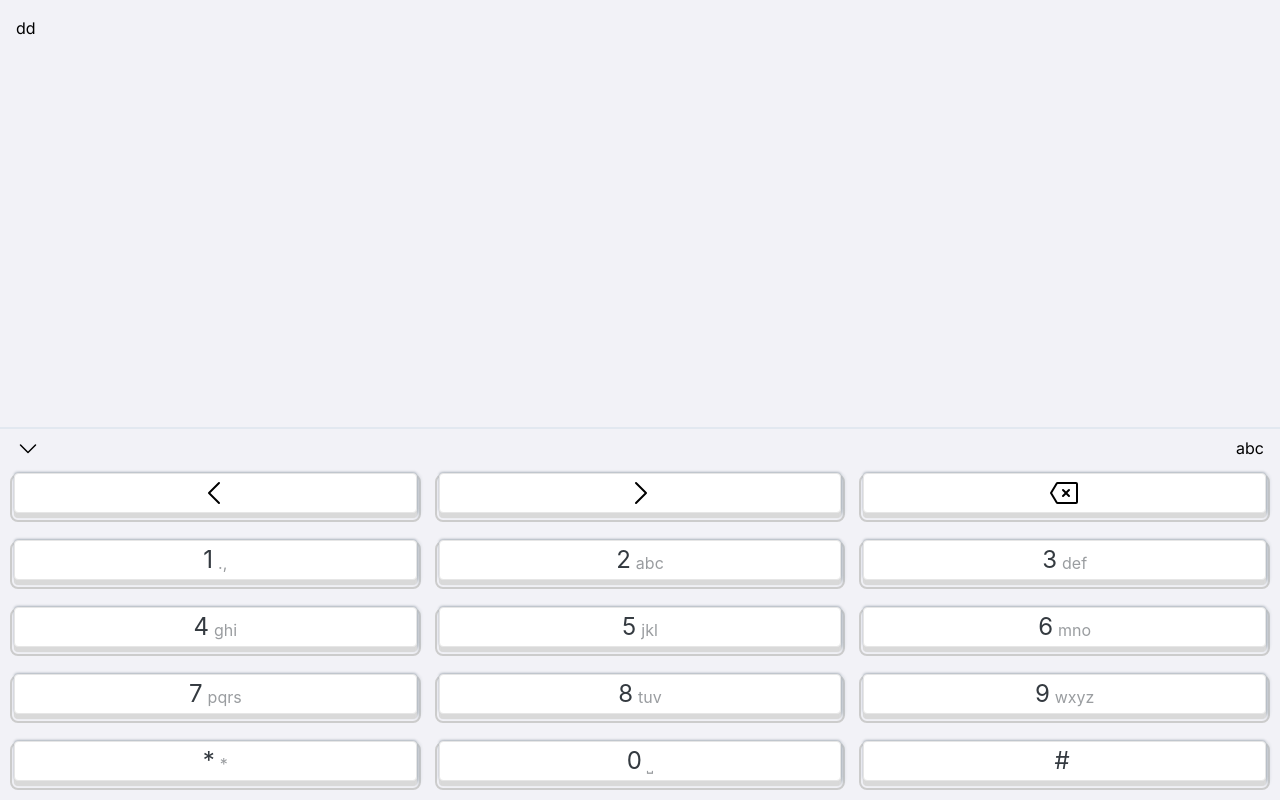
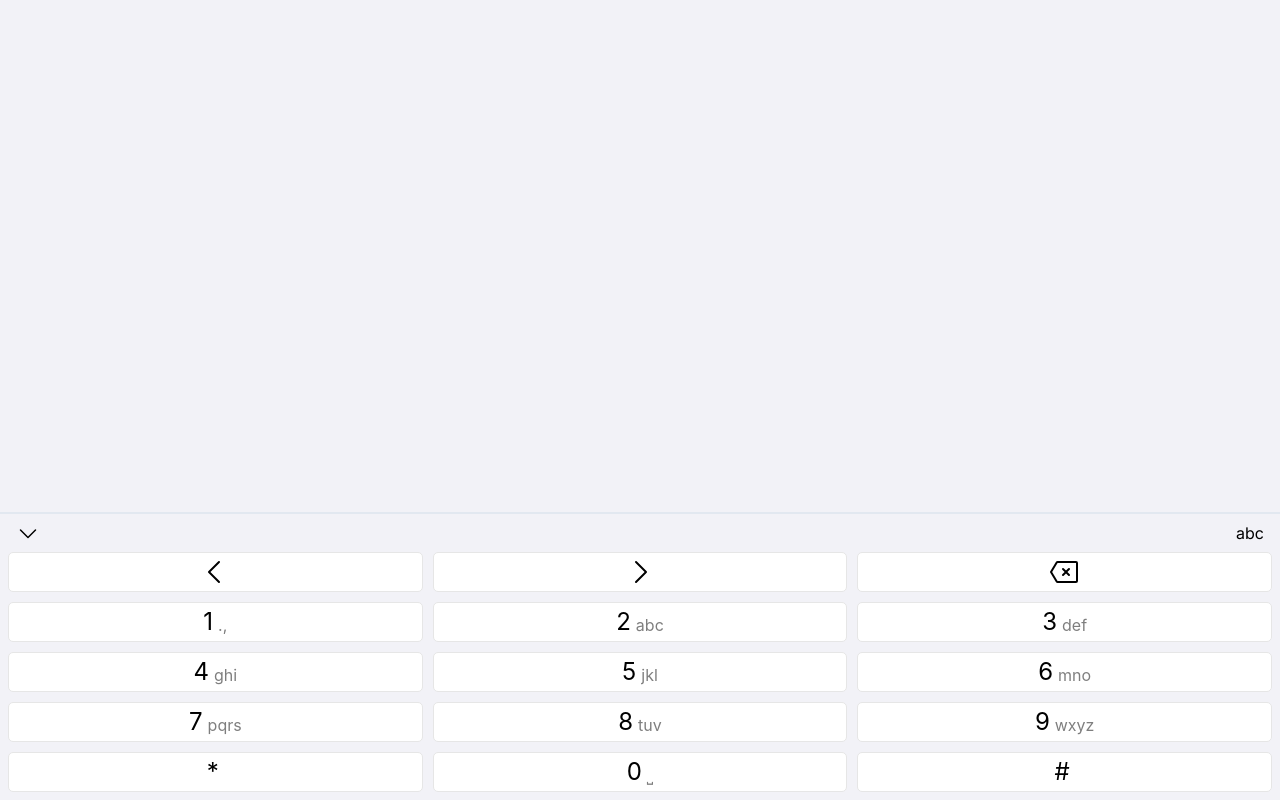
Before and after one commit to PeoplePlusAI/sunva-frontend, a Next.js app: page /home in a window 1280 px wide. Built offline with nearby package versions, Linux system fonts and the light colour scheme.

Commit message:
fix: keyboard delay

```diff
--- /dev/null
+++ b/src/app/components/TTS/TtsSection.tsx
@@ -0,0 +1,57 @@
+import "./style.css"
+import {CaretDownIcon} from "@/app/components/Icons";
+import {useRef, useState} from "react";
+import {TInputModes} from "@/lib/types";
+import {keyPressFunc} from "@/app/components/keyboard/keyPressFunc";
+import Keyboard, {keyboardKeys} from "@/app/components/keyboard/Keyboard";
+import {sanitizeHTML} from "@/lib/utils";
+
+function useKeypad() {
+    const [mode, setMode] = useState<TInputModes>('abc');
+    const [text, setText] = useState('');
+    const [cursor, setCursor] = useState(0);
+    function cycleMode() {
+        if (mode[0] === 'a') {
+            setMode('ABC');
+        } else if (mode[0] == 'A') {
+            setMode('123');
+        } else {
+            setMode('abc');
+        }
+    }
+
+    const handleKeyPress = (key: string) => keyPressFunc(key, mode, text, setText, cursor, setCursor, keyboardKeys)
+
+    return {mode, text, setText, cycleMode, handleKeyPress, cursor, setCursor};
+}
+
+export default function TtsSection() {
+    const displayRef = useRef<HTMLParagraphElement>(null);
+
+    const {mode, text, setText, cycleMode, handleKeyPress, cursor, setCursor} = useKeypad();
+
+    if (displayRef.current) {
+        const sanitizedText = sanitizeHTML(text)
+
+        displayRef.current.innerHTML = `${sanitizedText.substring(0, cursor).replace(/ /g, '&nbsp;')}<span id="text-cursor"></span>${sanitizedText.substring(cursor).replace(/ /g, '&nbsp;')}`;
+    }
+
+    return <div className="fixed inset-0 bg-brand-bg z-20 flex flex-col">
+        <div className="flex-1 w-full p-4 text-display" ref={displayRef}></div>
+
+        <div className="h-[40px] w-full border-t-2 flex items-center justify-between px-4">
+            <CaretDownIcon size={24}/>
+            <button onClick={cycleMode}>
+                {mode}
+            </button>
+        </div>
+        <Keyboard
+            text={text}
+            setText={setText}
+            handleKeyPress={handleKeyPress}
+            mode={mode}
+            cursor={cursor}
+            setCursor={setCursor}
+        />
+    </div>
+}
--- /dev/null
+++ b/src/app/components/TTS/style.css
@@ -0,0 +1,22 @@
+
+.text-display {
+    text-wrap: wrap;
+    word-wrap: break-word;
+    white-space: normal;
+    overflow-wrap: break-word;
+}
+
+#text-cursor {
+    width: 1px;
+    margin-bottom: -2px;
+    height: 15px;
+    background: rgba(100, 100, 100, 0.8);
+    display: inline-block;
+    animation: blink 1s step-end infinite;
+}
+
+@keyframes blink {
+    50% {
+        background-color: transparent;
+    }
+}
--- a/src/app/components/TtsSection.tsx
+++ /dev/null
@@ -1,51 +0,0 @@
-import "./keyboard/keyboard.css"
-import {CaretDownIcon} from "@/app/components/Icons";
-import {useState} from "react";
-import {TInputModes} from "@/lib/types";
-import {keyPressFunc} from "@/app/components/keyboard/keyPressFunc";
-import Keyboard, {keyboardKeys} from "@/app/components/keyboard/Keyboard";
-
-
-function useKeypad() {
-    const [mode, setMode] = useState<TInputModes>('abc');
-    const [text, setText] = useState('dd');
-
-    function cycleMode() {
-        if (mode[0] === 'a') {
-            setMode('ABC');
-        } else if (mode[0] == 'A') {
-            setMode('123');
-        } else {
-            setMode('abc');
-        }
-    }
-
-    const handleKeyPress = (key: string) => keyPressFunc(key, mode, setText, text, keyboardKeys)
-
-    return {mode, text, setText, cycleMode, handleKeyPress};
-}
-
-export default function TtsSection() {
-    const {mode, text, setText, cycleMode, handleKeyPress} = useKeypad();
-
-
-
-    return <div className="fixed inset-0 bg-brand-bg z-20 flex flex-col">
-        <div className="flex-1 w-full p-4">
-            {text ?
-                text :
-                <label className="mt-10 opacity-50 text-[24px]">Type...</label>
-            }
-        </div>
-
-        <div className="h-[40px] w-full border-t-2 flex items-center justify-between px-4">
-            <CaretDownIcon size={24}/>
-            <button onClick={cycleMode}>
-                {mode}
-            </button>
-        </div>
-        <Keyboard setText={setText} handleKeyPress={handleKeyPress} backspaceHandle={() => {
-            setText(text.slice(0, -1));
-        }} mode={mode}/>
-    </div>
-}
--- a/src/app/components/keyboard/Keyboard.tsx
+++ b/src/app/components/keyboard/Keyboard.tsx
@@ -1,9 +1,7 @@
-import "./keyboard.css"
 import "./style.css"
 import {StateSetter, TInputModes, TKeyboardKeys} from "@/lib/types";
 import {BackspaceIcon, CaretLeftIcon, CaretRightIcon} from "@/app/components/Icons";
 import {memo} from "react";
-
 
 export const keyboardKeys: TKeyboardKeys = {
     '1': ['.', ','],
@@ -15,34 +13,48 @@ export const keyboardKeys: TKeyboardKeys = {
     '7': ['p', 'q', 'r', 's'],
     '8': ['t', 'u', 'v'],
     '9': ['w', 'x', 'y', 'z'],
-    '*': ['*'],
 };
 
 const keyboard_keys = Object.keys(keyboardKeys);
 
-function Keyboard({setText, handleKeyPress, mode, backspaceHandle}: {
+function Keyboard({text, setText, handleKeyPress, mode, cursor, setCursor}: {
+    text: string,
     setText: StateSetter<string>,
     handleKeyPress: (key: string) => void,
     mode: TInputModes,
-    backspaceHandle: () => void
+    cursor: number,
+    setCursor: StateSetter<number>,
 }) {
-    console.log("Rendered");
+
 
     return <div className="keyboard-cont w-full h-fit">
-        <button className="kbc-button keys">
+        <button className="keys" onClick={() => {
+            console.log(cursor, "condition: ", cursor > 0)
+            if (cursor > 0)
+                setCursor((prevState) => prevState - 1);
+            console.log("After: ", cursor)
+
+        }}>
             <CaretLeftIcon/>
         </button>
-        <button className="kbc-button keys">
+        <button className="keys" onClick={() => {
+            if (cursor <= text.length - 1)
+                setCursor((prevState) => prevState + 1);
+        }}>
             <CaretRightIcon/>
         </button>
-        <button className="kbc-button keys" onClick={backspaceHandle}>
+        <button className="keys" onClick={() => {
+            setText(text.slice(0, -1));
+            if (cursor !== 0)
+                setCursor((prevState) => prevState - 1);
+        }}>
             <BackspaceIcon/>
         </button>
         {
             keyboard_keys.map((key, i) => {
                 let alphabets = keyboardKeys[key].join('');
 
-                return <button className="keys kbc-button" key={i} onClick={() => {
+                return <button className="keys num-keys" key={i} onClick={() => {
                     handleKeyPress(key);
                 }}>
                     <span className="value">{key}</span>
@@ -50,16 +62,24 @@ function Keyboard({setText, handleKeyPress, mode, backspaceHandle}: {
                 </button>
             })
         }
-        <button className="keys kbc-button" onClick={() => {
-            if (mode != '123')
-                setText((prevState) => prevState + '_');
-            else
-                setText((prevState) => prevState + '0')
+        <button className="keys">
+            <span className="value">*</span>
+            <span className="subvalues"></span>
+        </button>
+        <button className="keys" onClick={() => {
+            if (mode != '123') {
+                setText((prevState) => prevState + ' ');
+                setCursor((prevState) => prevState + 1);
+            } else {
+                setText((prevState) => prevState + '0');
+                setCursor((prevState) => prevState + 1);
+            }
+
         }}>
             <span className="value">0</span>
             <span className="subvalues">⎵</span>
         </button>
-        <button className="keys kbc-button">
+        <button className="keys">
             <span className="value">#</span>
             <span className="subvalues"></span>
         </button>
--- a/src/app/components/keyboard/keyPressFunc.ts
+++ b/src/app/components/keyboard/keyPressFunc.ts
@@ -1,18 +1,21 @@
 import {StateSetter, TKeyboardKeys} from "@/lib/types";
-
 
 let charIndex = 0;
 let lastTime = 0;
 let lastKey: string | null = null;
+
 export function keyPressFunc(
     key: string,
     mode: "abc" | "ABC" | "123",
+    text: string,
     setText: StateSetter<string>,
-    text: string,
+    cursor: number,
+    setCursor: StateSetter<number>,
     keyboardKeys: TKeyboardKeys
 ) {
     switch (mode) {
         case "123":
+            setCursor((prevState) => prevState + 1);
             setText((prevState) => prevState + key);
             break;
         case "abc":
@@ -22,18 +25,30 @@ export function keyPressFunc(
                 sameKey = true;
                 charIndex = (charIndex + 1) % keyboardKeys[key].length;
             } else {
-                charIndex = 0
+                charIndex = 0;
             }
 
             const substr = sameKey ?
-                ((Date.now() - lastTime < 1000) ? text.substring(0, text.length - 1) : text) :
+                ((Date.now() - lastTime < 1000) ? text.slice(0, -1) : text) :
                 text;
 
             const newText = substr + keyboardKeys[key][sameKey ? charIndex : 0];
-            setText(() => newText);
+
+            console.log(cursor)
+
+            setText(newText);
+
+            if (!sameKey) {
+                console.log("Updated")
+                setCursor((prevState) => prevState + 1);
+            } else if(Date.now() - lastTime > 1000) {
+                console.log("Else")
+
+                setCursor((prevState) => prevState + 1);
+            }
+
             lastKey = key;
             lastTime = Date.now();
-
             break;
     }
 }
--- a/src/app/components/keyboard/keyboard.css
+++ /dev/null
@@ -1,91 +0,0 @@
-/*! keyboard-css v1.2.4 | (c) 2020  | MIT License | https://github.com/shhdharmen/keyboard-css.git */
-.kbc-button {
-    font-size: inherit;
-    line-height: inherit;
-    margin: .25rem .25rem .4375rem;
-    padding: .1rem .4rem;
-    box-shadow: 0 0 #d9d9d9, 0 0 #d9d9d9, 0 1px #d9d9d9, 0 2px #d9d9d9, 0 3px #d9d9d9, 0 4px #d9d9d9, 0 5px #d9d9d9, 2px 2.5px 4px #adb5bd, 0 -1px 2.5px #adb5bd;
-    background-color: #fff;
-    color: #343a40;
-    -webkit-backface-visibility: hidden;
-    backface-visibility: hidden;
-    border: 1px solid #e6e6e6;
-    border-radius: .25rem;
-    display: inline-block;
-    font-family: SFMono-Regular, Menlo, Monaco, Consolas, Liberation Mono, Courier New, monospace;
-    font-weight: 400;
-    text-align: left;
-    transform: translateZ(5px);
-    transform-style: preserve-3d;
-    transition: all .2s cubic-bezier(.2, 1, .2, 1)
-}
-
-.kbc-button:after {
-    border-radius: .5rem;
-    border-width: .125rem;
-    bottom: -9px;
-    left: -.3125rem;
-    right: -.3125rem;
-    top: -3px;
-    transform: translateZ(-3px);
-    border-color: #ccc
-}
-
-.kbc-button-lg.kbc-button-dark:after {
-    border-color: #626d78
-}
-
-.kbc-button.no-container:after {
-    border-color: transparent
-}
-
-.kbc-button:after {
-    border-style: solid;
-    box-sizing: content-box;
-    content: "";
-    display: block;
-    position: absolute;
-    transform-style: preserve-3d;
-    transition: all .25s cubic-bezier(.2, 1, .2, 1)
-}
-
-button.kbc-button {
-    font-size: 1rem;
-    line-height: 1.5;
-    margin: .375rem .375rem .6875rem;
-    padding: .375rem .75rem;
-    box-shadow: 0 0 #d9d9d9, 0 0 #d9d9d9, 0 1px #d9d9d9, 0 2px #d9d9d9, 0 3px #d9d9d9, 0 4px #d9d9d9, 0 5px #d9d9d9, 2px 2.5px 4px #adb5bd, 0 -1px 2.5px #adb5bd;
-    background-color: #fff;
-    border-color: #e6e6e6;
-    color: #343a40;
-    cursor: pointer;
-    font-family: -apple-system, BlinkMacSystemFont, Segoe UI, Roboto, Helvetica Neue, Arial, Noto Sans, sans-serif, Apple Color Emoji, Segoe UI Emoji, Segoe UI Symbol, Noto Color Emoji
-}
-
-button.kbc-button.focus, button.kbc-button.hover, button.kbc-button:focus, button.kbc-button:hover {
-    transform: translate3d(0, 1px, 5px)
-}
-
-button.kbc-button.focus:after, button.kbc-button.hover:after, button.kbc-button:focus:after, button.kbc-button:hover:after {
-    transform: translate3d(0, -1px, -5px)
-}
-
-button.kbc-button.active, button.kbc-button:active {
-    border-color: transparent;
-    box-shadow: none;
-    transform: translate3d(0, 5px, 0)
-}
-
-button.kbc-button.active:after, button.kbc-button:active:after {
-    transform: translate3d(0, -5px, 0)
-}
-
-button.kbc-button:after {
-    border-radius: .5rem;
-    border-width: .125rem;
-    bottom: -10px;
-    left: -.3125rem;
-    right: -.3125rem;
-    top: 0;
-    transform: translateZ(-5px)
-}
--- a/src/app/components/keyboard/style.css
+++ b/src/app/components/keyboard/style.css
@@ -11,7 +11,19 @@
     align-items: center;
     justify-content: center;
     padding: 1px 0;
+    border-radius: 5px;
+    font-size: 1rem;
+    line-height: 1.5;
+    background-color: #fff;
+    cursor: pointer;
+    border: 1px solid #e6e6e6;
+    font-family: -apple-system, BlinkMacSystemFont, Segoe UI, Roboto, Helvetica Neue, Arial, Noto Sans, sans-serif, Apple Color Emoji, Segoe UI Emoji, Segoe UI Symbol, Noto Color Emoji
 }
+
+.keys:active {
+    background: rgba(100, 100, 100, 0.1);
+}
+
 
 .keyboard-cont .keys .value {
     font-size: 24px;
--- a/src/app/home/page.tsx
+++ b/src/app/home/page.tsx
@@ -17,7 +17,7 @@ import Link from "next/link";
 import {useSunvaAI} from "@/app/home/useSunvaAI";
 import {toast} from "sonner";
 import {STORE_NAME} from "@/data/main";
-import TtsSection from "@/app/components/TtsSection";
+import TtsSection from "@/app/components/TTS/TtsSection";
 
 
 export default function Home() {
```
Also changed, not shown: src/lib/keyboard/keyboard.jsx (deleted, +0 -53 lines), src/lib/utils.ts (+10 -0 lines).
